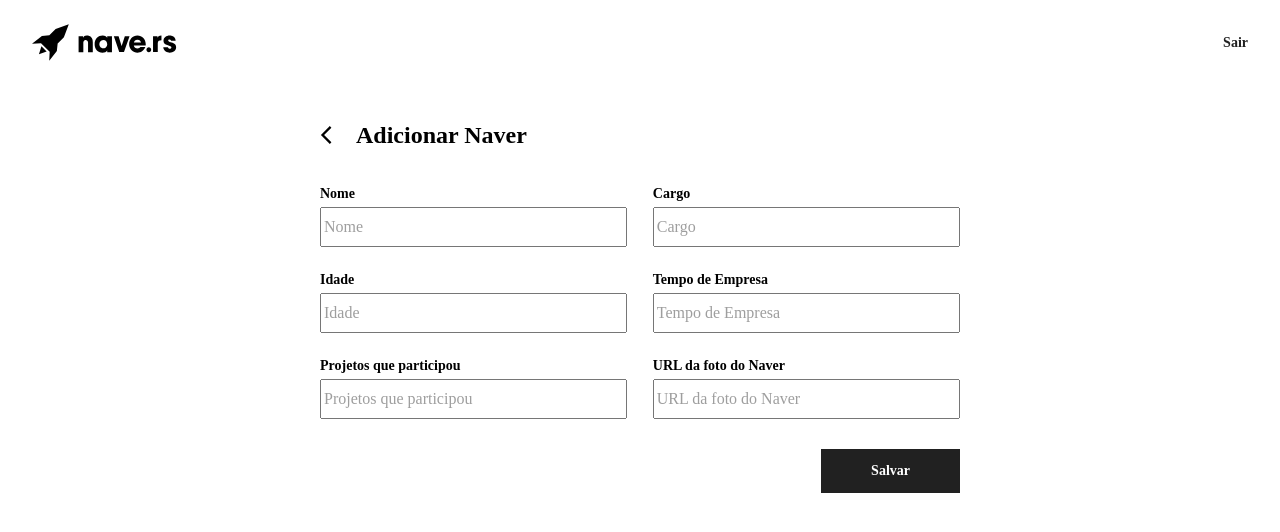
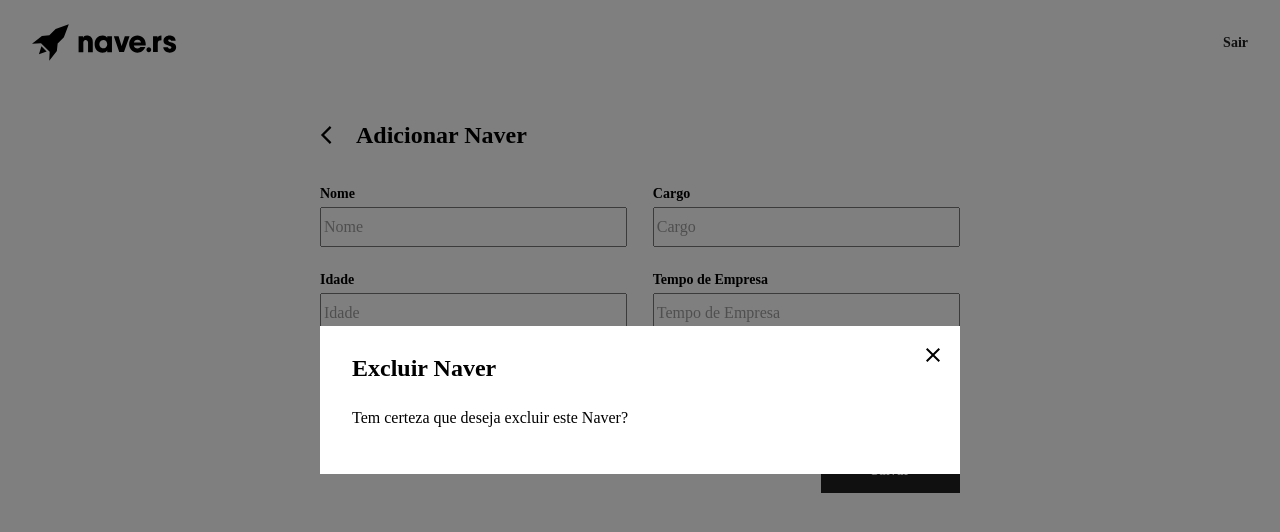
Before and after one commit to jonatassallazar/naver_test_frontend, a React (Create React App) app: page / in a window 1280 px wide. Shown: the top 532 px of the page. Built offline with nearby package versions, Linux system fonts and the light colour scheme.

Commit message:
ModalPage component layout added

```diff
--- a/src/components/Button.js
+++ b/src/components/Button.js
@@ -12,6 +12,7 @@ const Button = styled.button`
   padding: 1rem 5rem;
   width: 100%;
   font-family: inherit;
+  cursor: pointer;
 `;
 
 Button.Secondary = styled(Button)`
@@ -20,4 +21,10 @@ Button.Secondary = styled(Button)`
   padding: 0;
 `;
 
+Button.Outlined = styled(Button)`
+  background: none;
+  color: ${({theme}) => theme.colors.text};
+  border: 1px solid ${({theme}) => theme.colors.text};
+`;
+
 export default Button;
--- /dev/null
+++ b/src/components/ModalPage.js
@@ -0,0 +1,93 @@
+import React from 'react';
+import styled from 'styled-components';
+import { CloseIcon } from './Icon';
+import Button from './Button';
+
+const Modal = styled.div`
+  background: ${({ theme }) => theme.colors.bgHover};
+  width: 100%;
+  height: 100%;
+  position: fixed;
+  display: flex;
+  align-items: center;
+  justify-content: center;
+  left: 0;
+  top: 0;
+  z-index: 5;
+`;
+
+Modal.Content = styled.div`
+  width: 50%;
+  background: ${({ theme }) => theme.colors.bg};
+  display: flex;
+  flex-direction: column;
+  position: relative;
+  padding: ${({ theme }) => theme.spacing.medium} ${({ theme }) => theme.spacing.large};
+`;
+
+Modal.Title = styled.h2`
+  font-weight: 600;
+  font-size: 2.4rem;
+  line-height: 3.6rem;
+  margin: 0 0 ${({ theme }) => theme.spacing.small} 0;
+`;
+
+Modal.Description = styled.p`
+  font-weight: normal;
+  font-size: 1.6rem;
+  line-height: 3.6rem;
+  margin: 0 0 ${({ theme }) => theme.spacing.small} 0;
+`;
+
+Modal.Close = styled.div`
+  position: absolute;
+  right: 2rem;
+  top: 2rem;
+
+  svg {
+    width: 1.4rem;
+  }
+`;
+
+Modal.Buttons = styled.div`
+  width: 100%;
+  display: flex;
+  justify-content: flex-end;
+  flex-direction: row;
+  flex-wrap: wrap;
+
+  button {
+    margin: 0 ${({ theme }) => theme.spacing.small};
+    width: fit-content;
+  }
+`;
+
+const ModalPage = ({
+  title,
+  description,
+  buttonPrimary,
+  buttonSecondary,
+  closeButton = true,
+}) => (
+  <Modal>
+    <Modal.Content>
+      {closeButton && (
+        <Modal.Close>
+          <CloseIcon />
+        </Modal.Close>
+      )}
+      {title && <Modal.Title>{title}</Modal.Title>}
+      {description && <Modal.Description>{description}</Modal.Description>}
+      {buttonPrimary || buttonSecondary ? (
+        <Modal.Buttons>
+          {buttonSecondary && (
+            <Button.Outlined>{buttonSecondary}</Button.Outlined>
+          )}
+          {buttonPrimary && <Button>{buttonPrimary}</Button>}
+        </Modal.Buttons>
+      ) : undefined}
+    </Modal.Content>
+  </Modal>
+);
+
+export default ModalPage;
--- a/src/components/NaverForm.js
+++ b/src/components/NaverForm.js
@@ -3,6 +3,7 @@ import styled from 'styled-components';
 import { Input } from './Input';
 import { BackIcon } from './Icon';
 import Button from './Button';
+import ModalPage from './ModalPage';
 
 const Form = styled.form`
   margin: 0 auto;
@@ -57,6 +58,10 @@ const NaverForm = (props) => {
 
   return (
     <Form>
+      <ModalPage
+        title="Excluir Naver"
+        description="Tem certeza que deseja excluir este Naver?"
+      />
       <Form.Header>
         <BackIcon />
         <h2>{props.name ? 'Editar Naver' : 'Adicionar Naver'}</h2>
```
Also changed, not shown: src/components/Modal.js (deleted).
